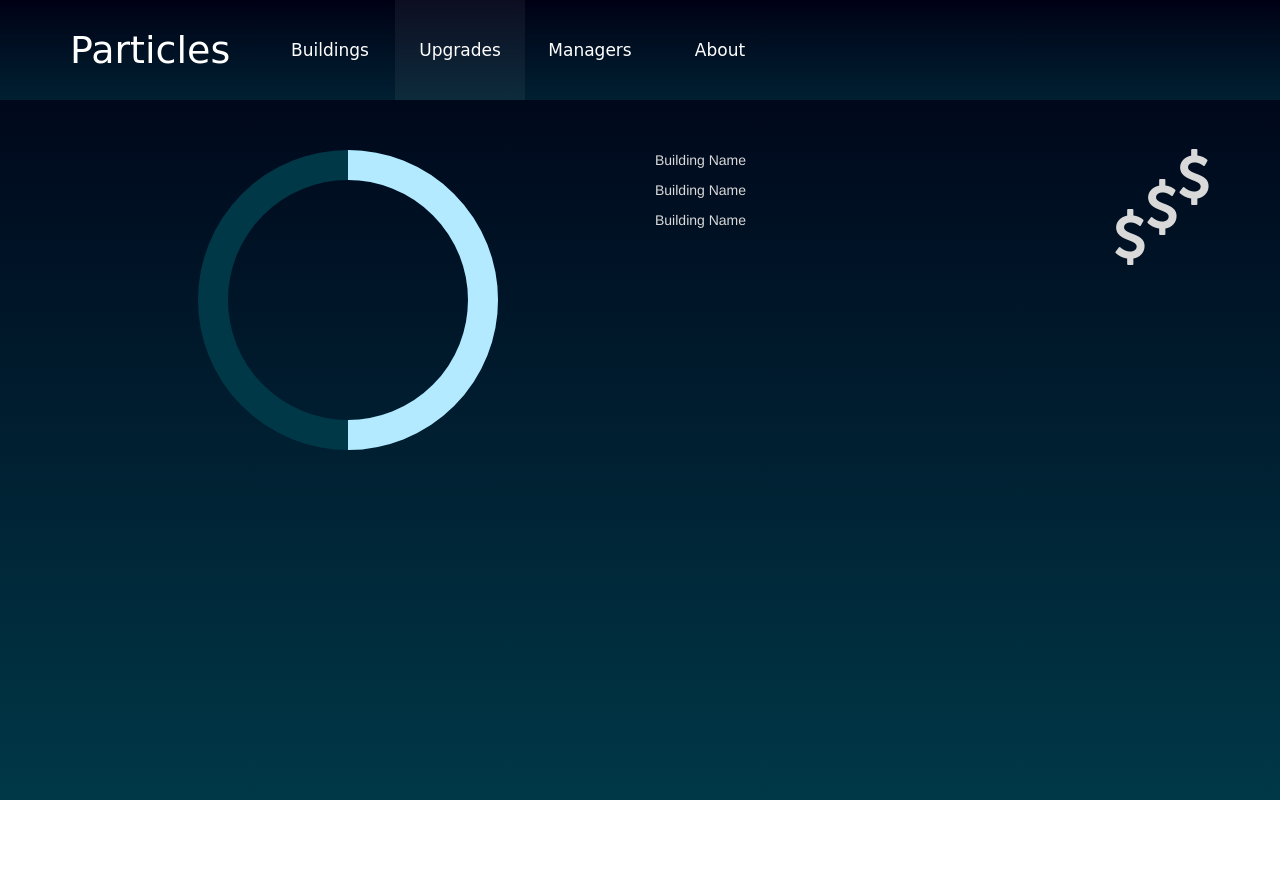
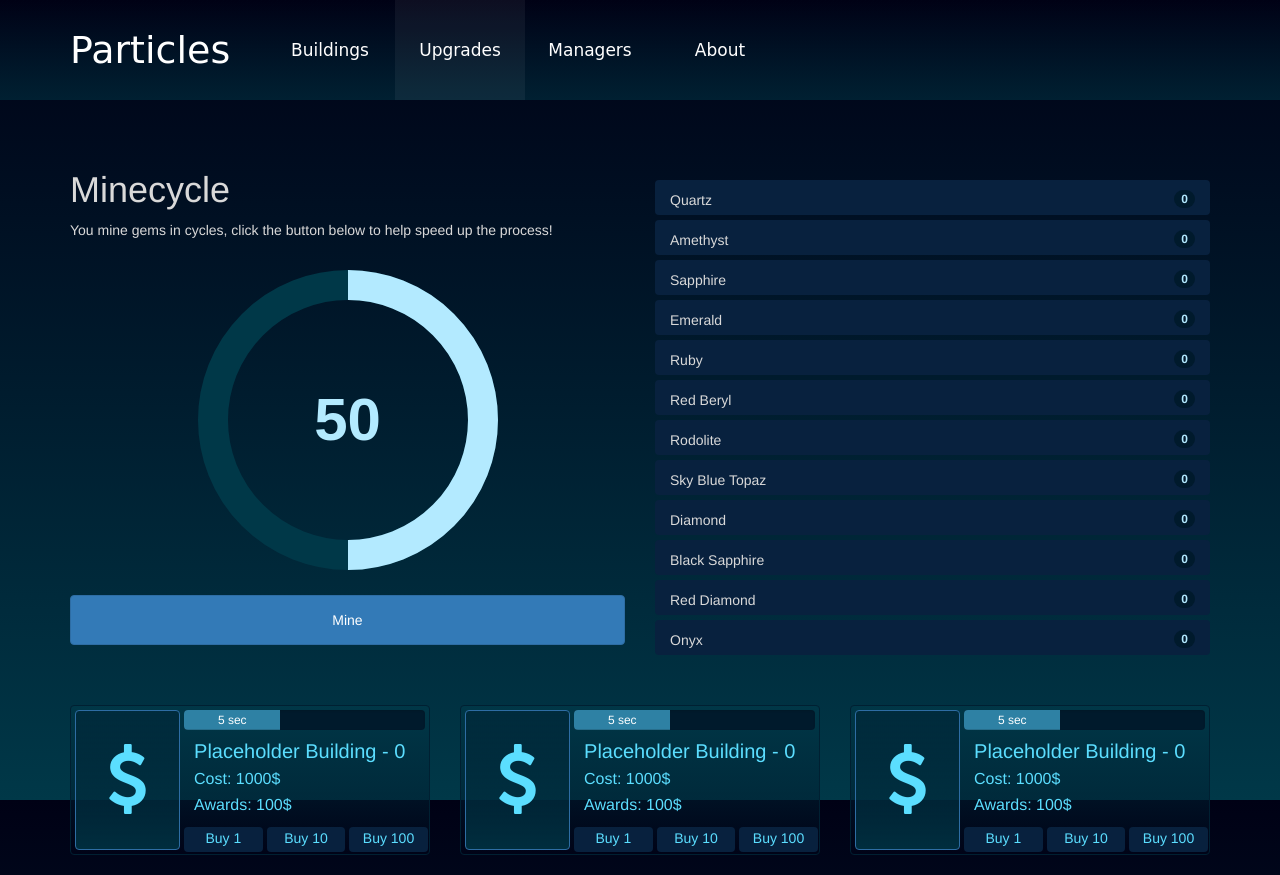
Before and after one commit to snilssonboy/particles, a plain HTML site: page upgrades.html in a window 1280 px wide. Before the commit the page ends 800 px from the top, so only its background shows below. Drawn offline with Linux system fonts and the light colour scheme; a web font is replaced by a local one.

Commit message:
Working on upgrades layout, added notes.txt so I can work on the details

```diff
--- a/css/style.css
+++ b/css/style.css
@@ -8,6 +8,15 @@ html, body {
     background: linear-gradient(to bottom, #000115, #003848);
     background-repeat: no-repeat;
     background-attachment: fixed;
+}
+
+.uninteractive{
+  user-select: none;
+  -o-user-select: none;
+  -moz-user-select: none;
+  -khtml-user-select: none;
+  -webkit-user-select: none;
+  pointer-events: none;
 }
 
 .navbar{
@@ -62,11 +71,11 @@ html, body {
 }
 
 .btn{
-    text-align: left;
     z-index: 0;
 }
 
 .btn-custom{
+    text-align: left;
     width: 100%;
     height: 150px;
     color: #5BDEFF;
@@ -129,15 +138,6 @@ html, body {
     height:140px;
 }
 
-
-body > div > div > div > div > div:nth-child(3){
-    margin-left: 154px;
-}
-
-body > div > div > div> div > div.btn-content > div:nth-child(7){
-    margin-left: 0px;
-}
-
 .btn-buy{
     height: 25px;
     width: 32.65%;
@@ -182,3 +182,21 @@ body > div > div > div> div > div.btn-content > div:nth-child(7){
 	margin-top: 50px;
     }
 }
+
+
+.list-group{
+    margin-top: 30px;
+}
+
+.list-group-item{
+    background-color: #08213E;
+    border: 0px;
+    border-radius: 4px;
+    margin-bottom: 5px;
+    height: 35px;
+}
+
+.badge{
+    background-color: #001A2C;
+    color: #b3eaff;
+}
--- a/upgrades.html
+++ b/upgrades.html
@@ -69,47 +69,135 @@
 
     <div class="row">
 
-      <div class="col-md-6">
+      <div class="col-md-6" style="padding-bottom: 60px;">
 
-        <center><input type="text" min="0" max="100" value="0" class="dial" data-width="300" data-height="300" data-thickness=".2" data-fgColor="#b3eaff" data-bgColor="#003848" data-displayInput="false" readOnly="true"></center>
+        <h1>Minecycle</h1>
+        <p>You mine gems in cycles, click the button below to help speed up the process!</p>
+        <br>
+
+
+
+        <center><input type="text" min="0" max="100" value="0" class="dial" data-width="300" data-height="300" data-thickness=".2" data-fgColor="#b3eaff" data-bgColor="#003848" data-displayInput="true" readOnly="true" class="uninteractive"></center>
+
+        <button class="btn btn-primary pull-right" style="width: 100%; margin-top: 20px; height: 50px;">Mine</button>
 
       </div>
 
       <div class="col-md-6">
 
-<!-- CARD -->
-         <div class="card">
-          <div class="arrow-left pull-right">
-            <i class="fa faicon-right fa-usd fa-4x"></i>
-          </div>
-          <div class="card-inner">
-            <p>Building Name</p>
-          </div>
-        </div>
-
-<!-- CARD -->
-         <div class="card">
-          <div class="arrow-left pull-right">
-            <i class="fa faicon-right fa-usd fa-4x"></i>
-          </div>
-          <div class="card-inner">
-            <p>Building Name</p>
-          </div>
-        </div>
-
-<!-- CARD -->
-         <div class="card">
-          <div class="arrow-left pull-right">
-            <i class="fa faicon-right fa-usd fa-4x"></i>
-          </div>
-          <div class="card-inner">
-            <p>Building Name</p>
-          </div>
-        </div>
+          <ul class="list-group">
+            <li class="list-group-item">Quartz<span class="badge">0</span></li>
+            <li class="list-group-item">Amethyst<span class="badge">0</span></li>
+            <li class="list-group-item">Sapphire<span class="badge">0</span></li>
+            <li class="list-group-item">Emerald<span class="badge">0</span></li>
+            <li class="list-group-item">Ruby<span class="badge">0</span></li>
+            <li class="list-group-item">Red Beryl<span class="badge">0</span></li>
+            <li class="list-group-item">Rodolite<span class="badge">0</span></li>
+            <li class="list-group-item">Sky Blue Topaz<span class="badge">0</span></li>
+            <li class="list-group-item">Diamond<span class="badge">0</span></li>
+            <li class="list-group-item">Black Sapphire<span class="badge">0</span></li>
+            <li class="list-group-item">Red Diamond<span class="badge">0</span></li>
+            <li class="list-group-item">Onyx<span class="badge">0</span></li>
+          </ul>
 
       </div>
 
     </div>
+
+
+    <div class="row">
+      <div class="col-md-4">
+
+        <!-- CARD START -->
+      <div class="btn btn-custom">
+        <div class="btn-icon">
+          <i class="fa fa-usd fa-5x"></i>
+        </div>
+
+        <div class="btn-content">
+
+              <div class="progress">
+                <div class="progress-bar progress-bar-custom progress-bar-striped" role="progressbar" aria-valuenow="40" aria-valuemin="0" aria-valuemax="100" style="width: 40%">
+                5 sec
+                </div>
+              </div>
+
+              <p class="btn-title">Placeholder Building - 0</p>
+              <p class="btn-text">Cost: 1000$</p>
+              <p class="btn-text">Awards: 100$</p>
+
+              <div class="btn btn-buy">Buy 1</div>
+              <div class="btn btn-buy">Buy 10</div>
+              <div class="btn btn-buy">Buy 100</div>
+
+        </div>
+      </div>
+      <!-- CARD END -->
+
+      </div>
+
+      <div class="col-md-4">
+
+        <!-- CARD START -->
+      <div class="btn btn-custom">
+        <div class="btn-icon">
+          <i class="fa fa-usd fa-5x"></i>
+        </div>
+
+        <div class="btn-content">
+
+              <div class="progress">
+                <div class="progress-bar progress-bar-custom progress-bar-striped" role="progressbar" aria-valuenow="40" aria-valuemin="0" aria-valuemax="100" style="width: 40%">
+                5 sec
+                </div>
+              </div>
+
+              <p class="btn-title">Placeholder Building - 0</p>
+              <p class="btn-text">Cost: 1000$</p>
+              <p class="btn-text">Awards: 100$</p>
+
+              <div class="btn btn-buy">Buy 1</div>
+              <div class="btn btn-buy">Buy 10</div>
+              <div class="btn btn-buy">Buy 100</div>
+
+        </div>
+      </div>
+      <!-- CARD END -->
+
+      </div>
+
+      <div class="col-md-4">
+
+        <!-- CARD START -->
+      <div class="btn btn-custom">
+        <div class="btn-icon">
+          <i class="fa fa-usd fa-5x"></i>
+        </div>
+
+        <div class="btn-content">
+
+              <div class="progress">
+                <div class="progress-bar progress-bar-custom progress-bar-striped" role="progressbar" aria-valuenow="40" aria-valuemin="0" aria-valuemax="100" style="width: 40%">
+                5 sec
+                </div>
+              </div>
+
+              <p class="btn-title">Placeholder Building - 0</p>
+              <p class="btn-text">Cost: 1000$</p>
+              <p class="btn-text">Awards: 100$</p>
+
+              <div class="btn btn-buy">Buy 1</div>
+              <div class="btn btn-buy">Buy 10</div>
+              <div class="btn btn-buy">Buy 100</div>
+
+        </div>
+      </div>
+      <!-- CARD END -->
+
+      </div>
+    </div>
+
+
   </div>
 
 </body>
```
Also changed, not shown: notes.txt (added, +20 -0 lines).
